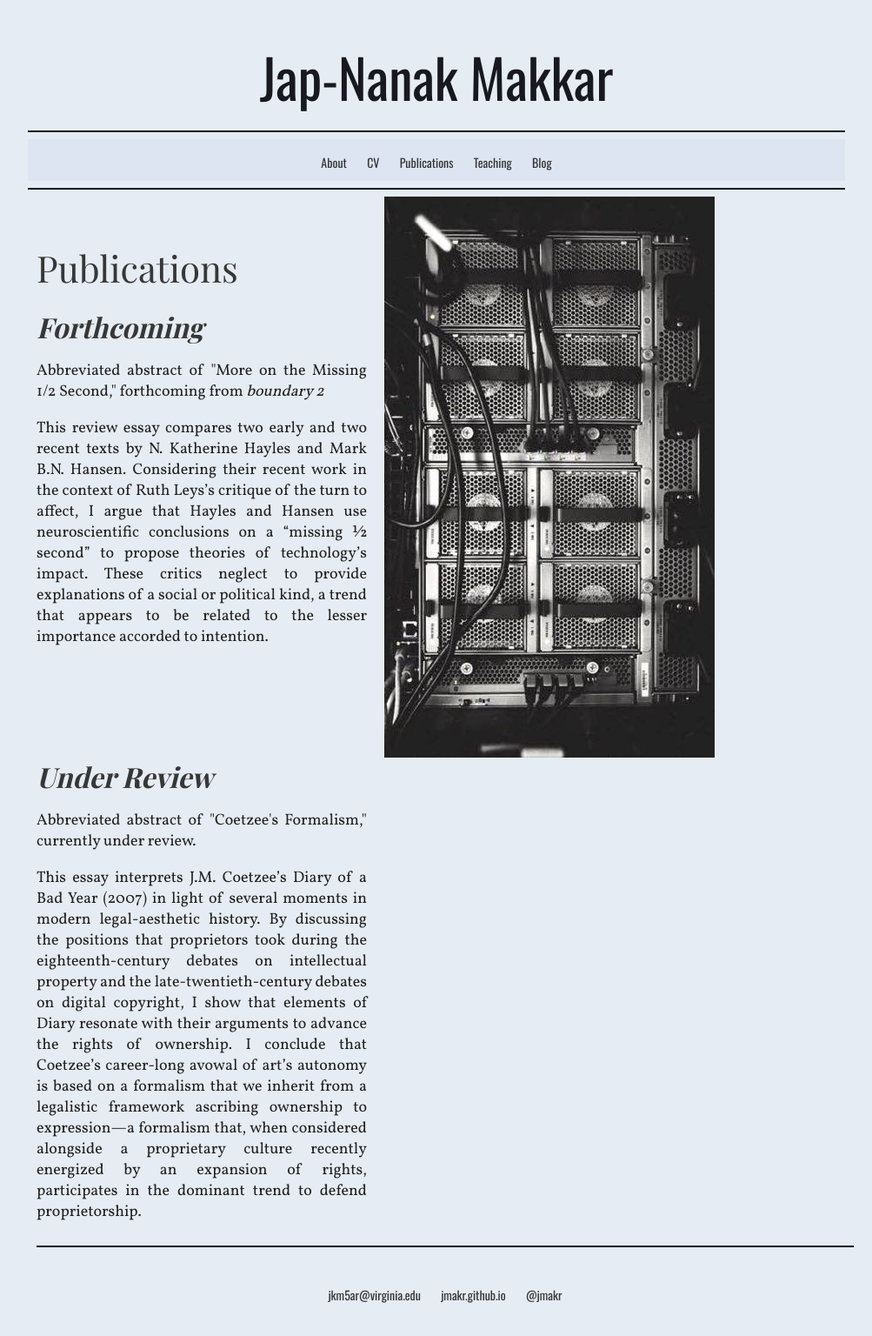
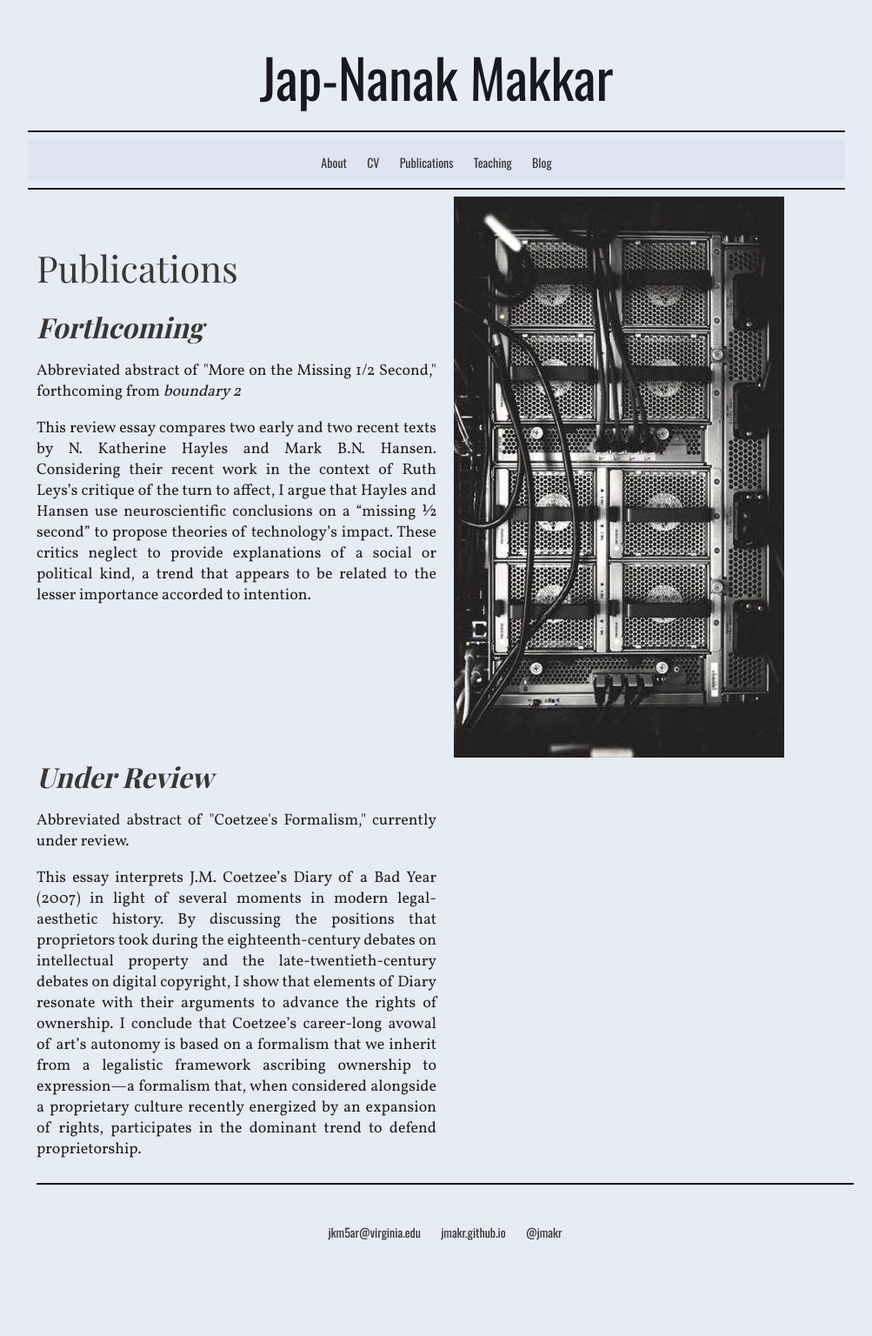
Before and after one commit to jmakr/jmakr.github.io, a Jekyll site: the page built from publications/index.html, in a window 1280 px wide. Shown: the whole page at 87% size, without its empty margins (138-1141 px from the left). Built offline with Jekyll 4.4.1, drawn with Linux system fonts in a browser that asks for light colours; some web fonts are replaced; after the commit the page ends 1464 px from its top, so only the background shows below that.

Commit message:
Update index.html

```diff
--- a/publications/index.html
+++ b/publications/index.html
@@ -5,7 +5,7 @@
 
 <div style="height:700px;" "width: 980px;">
 
-<div id="blurb2" class="article grid_5">
+<div id="blurb2" class="article grid_6">
     	<br>
         <br>
         <br>
@@ -36,7 +36,7 @@
    </div>
 
 
-<div id="blurb2" class="article grid_5">
+<div id="blurb2" class="article grid_6">
 
     <p5>Under Review </p5>
         <p align="justify"> Abbreviated abstract of "Coetzee's Formalism," currently under review.</p>
```
